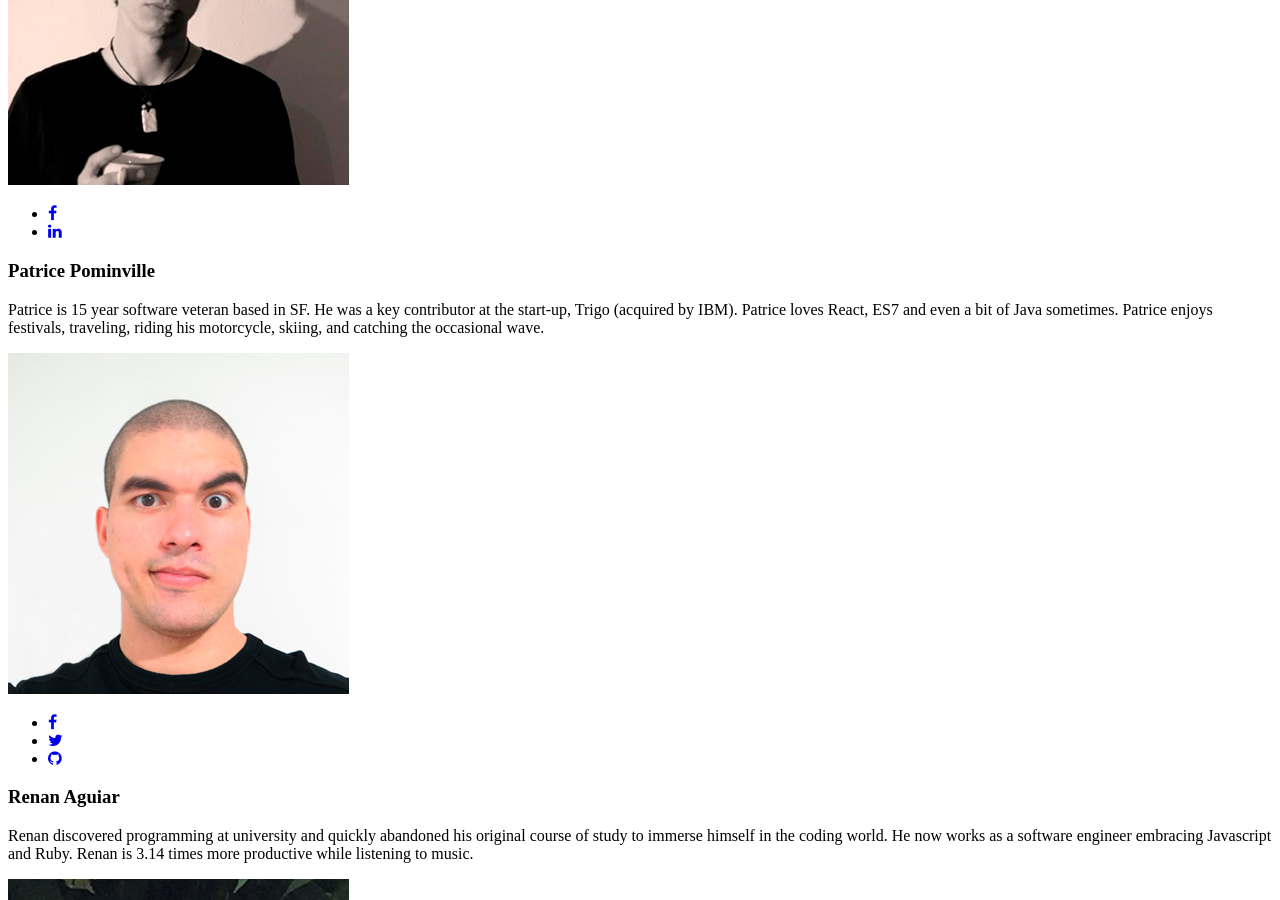
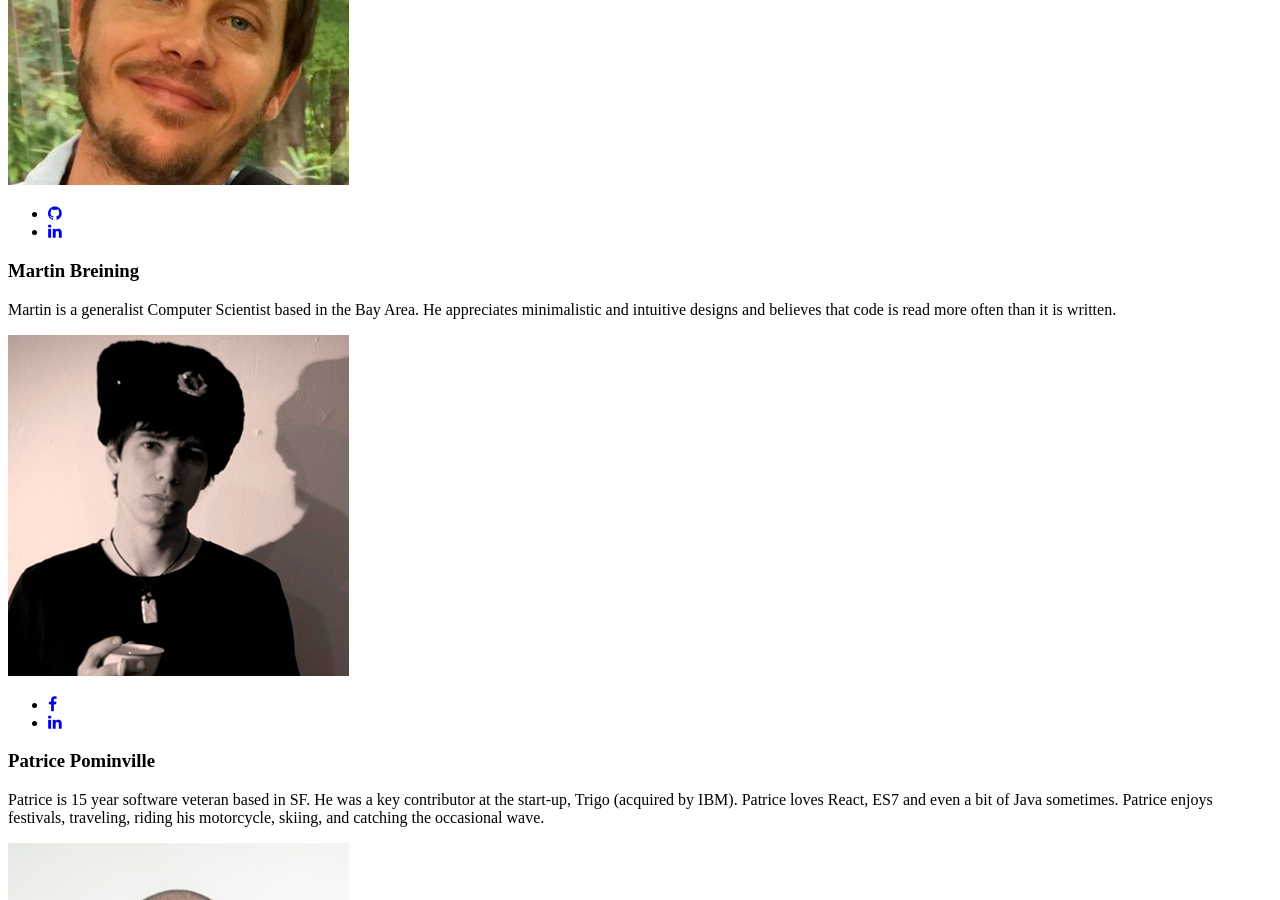
Before and after one commit to shakacode/shakacode-website, a Jekyll site: the page built from about/index.html, in a window 1280 px wide and 900 px high, scrolled down 6029 px. Built offline with Jekyll 4.4.1, drawn with Linux system fonts in a browser that asks for light colours; nearby versions of some CDN libraries.

Commit message:
add martin breining as shaka member

```diff
--- a/about/index.html
+++ b/about/index.html
@@ -282,6 +282,33 @@ title: ShakaCode Work
               <div class="row shaka-member">
                 <div class="col-md-5 col-sm-12">
                   <div class="text-center">
+                    <img class="shaka-member__photo" src="{{ site.url | prepend: site.baseurl }}/assets/members/martin.jpg" alt="Martin Breining">
+                  </div>
+
+                  <div class="shaka-member__social-links text-center">
+                    <ul>
+                      <li><a href="https://github.com/mbreining" class="shaka-member__github" target="_blank"><i class="fa fa-github"></i></a></li>
+                      <li><a href="https://www.linkedin.com/in/martinbreining" class="shaka-member__linkedin" target="_blank"><i class="fa fa-linkedin"></i></a></li>
+                    </ul>
+                  </div>
+                </div>
+                <div class="col-md-7 col-sm-12">
+                  <div class="shaka-member__temp-padding-fix">
+                    <h3 class="shaka-member__name">Martin Breining</h3>
+                    <p class="shaka-member__bio">Martin is a generalist Computer Scientist based in the Bay Area. He appreciates minimalistic and intuitive designs and believes that code is read more often than it is written.</p>
+                  </div>
+                </div>
+              </div><!-- end .shaka-member -->
+            </div><!-- end member container -->
+
+        </div><!-- end .shaka-member-row -->
+
+        <div class="row shaka-member-row">
+
+          <div class="col-md-6 col-sm-12">
+            <div class="row shaka-member">
+              <div class="col-md-5 col-sm-12">
+                <div class="text-center">
                   <img class="shaka-member__photo" src="{{ site.url | prepend: site.baseurl }}/assets/members/patrice.jpg" alt="Patrice Pominville">
                 </div>
 
@@ -300,10 +327,6 @@ title: ShakaCode Work
               </div>
             </div><!-- end .shaka-member -->
           </div><!-- end member container -->
-
-        </div><!-- end .shaka-member-row -->
-
-        <div class="row shaka-member-row">
 
           <div class="col-md-6 col-sm-12">
             <div class="row shaka-member">
@@ -328,6 +351,10 @@ title: ShakaCode Work
               </div>
             </div><!-- end .shaka-member -->
           </div><!-- end member container -->
+
+        </div><!-- end .shaka-member-row -->
+
+        <div class="row shaka-member-row">
 
           <div class="col-md-6 col-sm-12">
             <div class="row shaka-member">
```
Also changed, not shown: assets/members/martin.jpg (added). Lines whose indentation alone changed are shown as unchanged.
